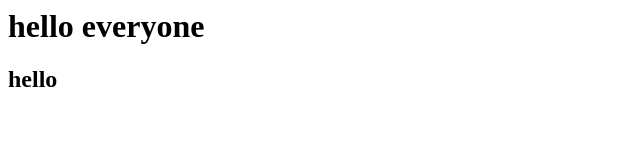
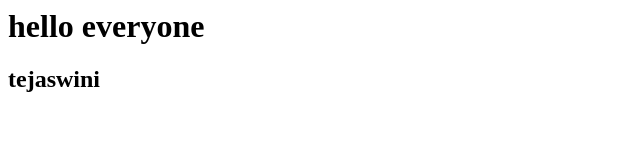
Before and after one commit to TejaswiniEnugala/html-css-first-task, a plain HTML site: page index.html in a window 1280 px wide. Shown: the full height of the page, 0-640 px from the left. Drawn offline with Linux system fonts and the light colour scheme.

Commit message:
chANGES DONE

```diff
--- a/index.html
+++ b/index.html
@@ -1,2 +1,2 @@
 <h1>hello everyone</h1>
-<h2>hello</h2>
+<h2>tejaswini</h2>
```
